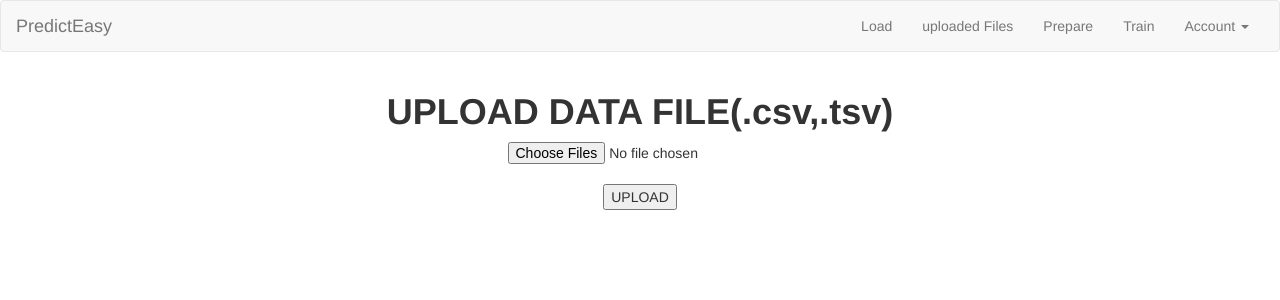
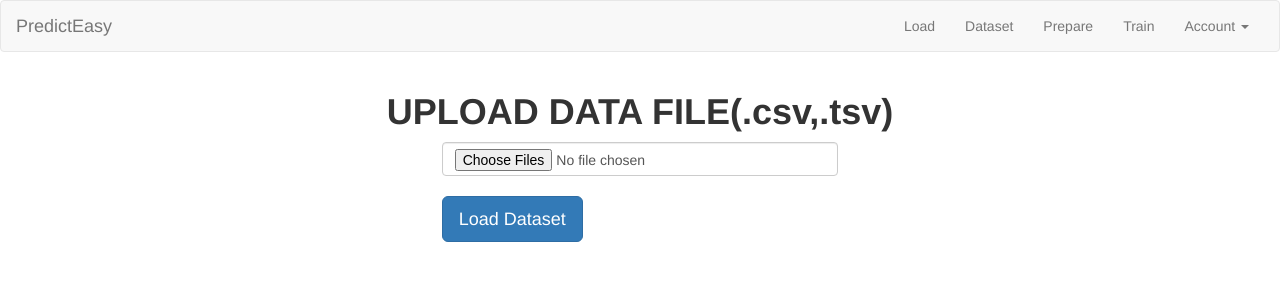
Before and after one commit to Subhitsha/predictEasy, a Flask app: page /new in a window 1280 px wide. Shown: the top 300 px of the page. Run offline with Flask 2, Linux system fonts and the light colour scheme; parts of the project's set-up code (start-up, migrations or seed data) failed here and were passed over; some libraries are stand-ins or nearby versions.

Commit message:
Modified load UI

```diff
--- a/templates/layout.html
+++ b/templates/layout.html
@@ -26,7 +26,7 @@
       <ul class="nav navbar-nav navbar-right">
 
         <li><a href="/new">Load</a></li>
-        <li><a href="/show_all">uploaded Files</a></li>
+        <li><a href="/show_all">Dataset</a></li>
 
         <li><a href="/prepare">Prepare</a></li>
         <li><a href="/train">Train</a></li>
--- a/templates/new.html
+++ b/templates/new.html
@@ -11,12 +11,13 @@
       </div>
     </div>
       <div>
-      <center>
+        <div class="col-md-4 col-md-offset-4">
         <form action = "{{ url_for('new') }}" method = "POST" enctype="multipart/form-data">
-        <input type="file" multiple=""  name="file" class="span3" accept=".csv" /><br />
-        <input type="submit" value="UPLOAD"  class="span2">
+        <input type="file" multiple=""  name="file" class="form-control" accept=".csv" /><br />
+        <!-- <input type="submit" value="UPLOAD"  class="span2"> -->
+        <button type="submit" class="btn btn-primary btn-lg">Load Dataset</button>
       </form>
-      </center>
+        </div>
       </div>
     </div>
  {% endblock %}
```
